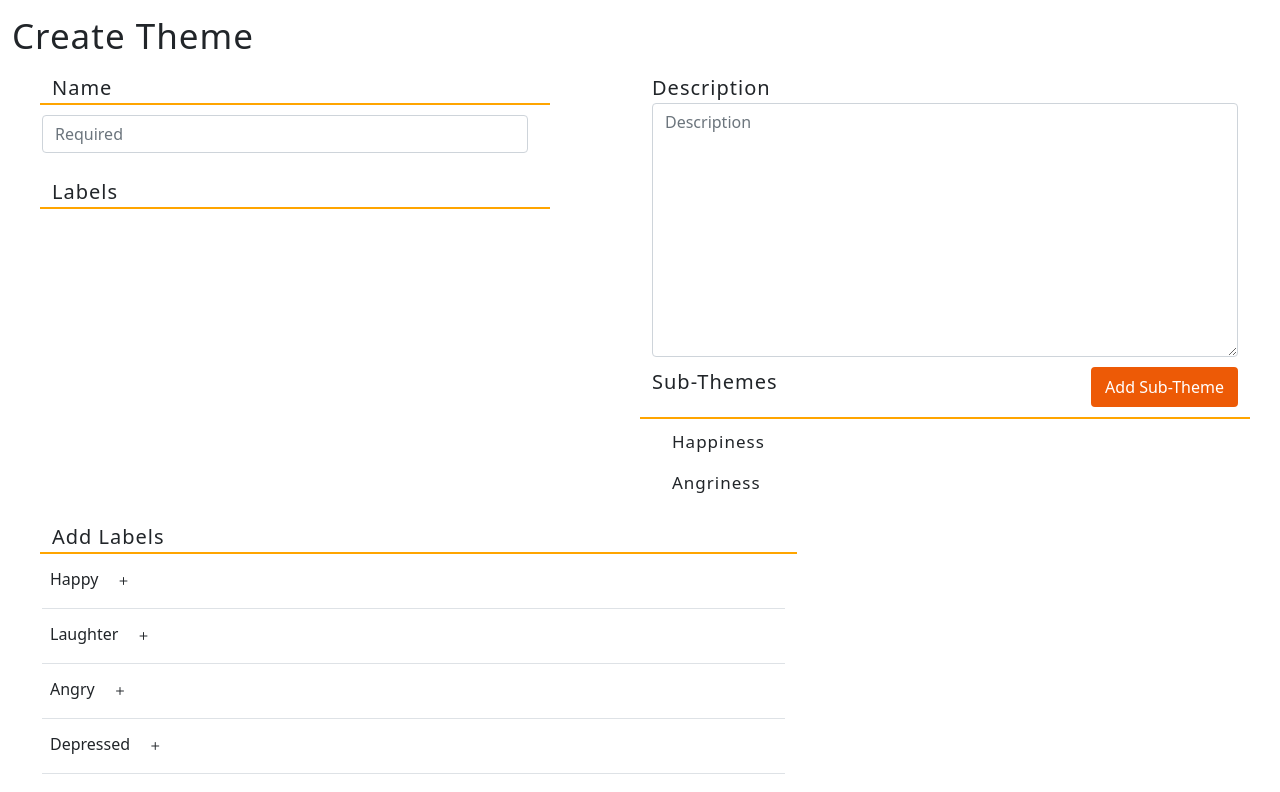
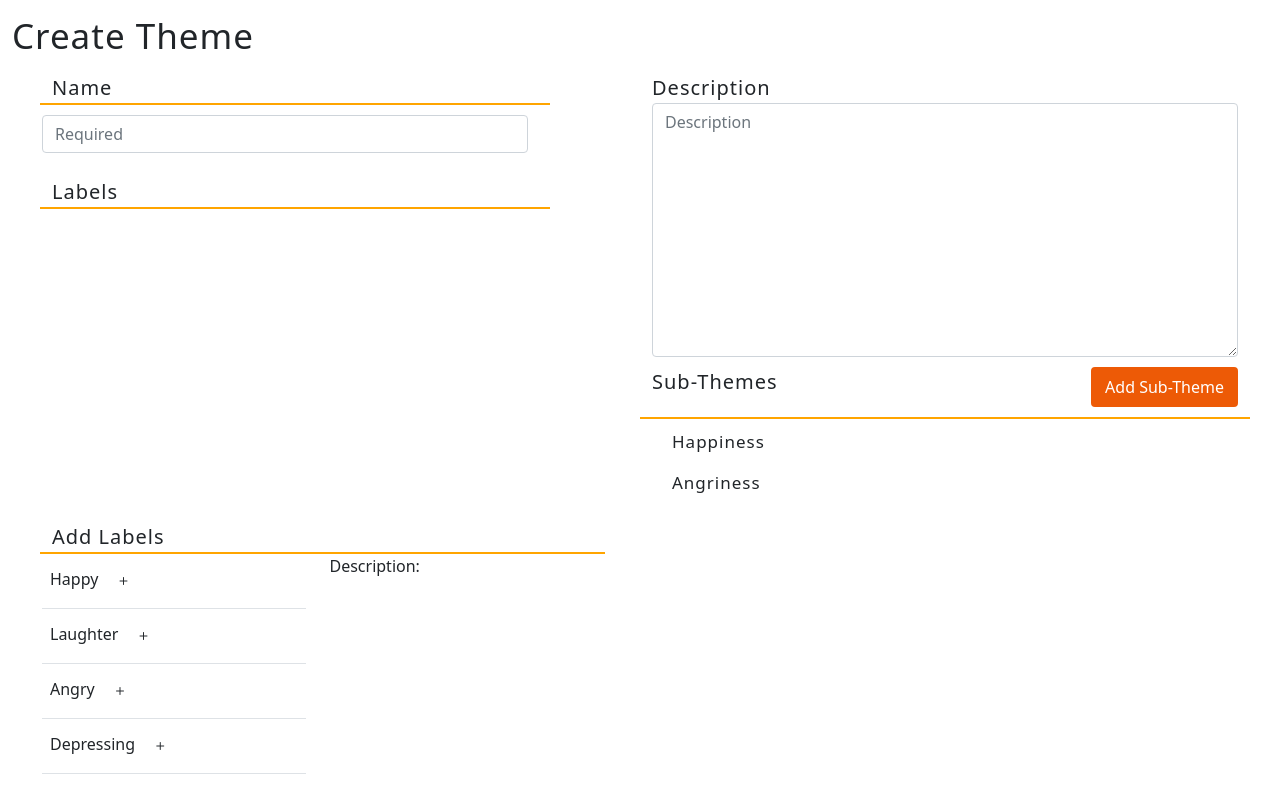
Before and after one commit to muctadir/lama, an Angular app in the folder frontend/: page /createTheme in a window 1280 px wide. Shown: the top 792 px of the page. Built offline with nearby package versions, Linux system fonts and the light colour scheme.

Commit message:
Add label now displays description

```diff
--- a/frontend/src/app/create-theme/create-theme.component.html
+++ b/frontend/src/app/create-theme/create-theme.component.html
@@ -72,7 +72,7 @@
 
     <!-- Page Bottom Half -->
     <div class="row"  id="bottomHalf">
-        <div class="col-8">
+        <div class="col-6">
              <!-- Add Labels Section -->
             <div class="row">
                 <div class="col" id="addLabels">
@@ -80,16 +80,16 @@
                 </div>
             </div>
             <div class="row">
-                <!-- Add Labels -->
+                <!-- Add Labels Left side -->
                 <!-- TODO Filtering and Searching -->
-                    <div class="col">
+                <div class="col-6">
                     <!-- Table for showing all labels -->
                     <table class="table table-hover">
                         <tbody>
-                                <tr *ngFor="let label of allLabels" (click)="displayDescription();">
+                            <tr *ngFor="let label of allLabels" (click)="displayDescription(label);">
                                 <td>
                                     <span>
-                                            {{label}}
+                                        {{label.labelName}}
                                     </span>
                                     <!--  Add label button -->
                                     <button class="btn" type="button"  id="addLabelsButton" (click)="addLabel(label)">
@@ -101,7 +101,14 @@
                             </tr>
                     </table>
                 </div>
+                 <!-- Add Labels right side -->
+                <div class="col-6">
+                    <p>Description:</p>
+                    <div *ngIf="selectedDescription != null">
+                        <p>{{selectedDescription}}</p>
                     </div>
                 </div>
             </div>
         </div>
+    </div>
+</div>
--- a/frontend/src/app/create-theme/create-theme.component.ts
+++ b/frontend/src/app/create-theme/create-theme.component.ts
@@ -8,7 +8,17 @@ import { Component, OnInit} from '@angular/core';
 export class CreateThemeComponent implements OnInit {
 
   //Hard Coded Labels
-  allLabels = ['Happy', 'Laughter', 'Angry', 'Depressed'];
+  allLabels = [{labelName:'Happy',
+                labelDescription:'This is happy'},
+                {labelName:'Laughter',
+                labelDescription:'This is laughter'},
+                {labelName:'Angry',
+                labelDescription:'This is anger'},
+                {labelName:'Depressing',
+                labelDescription:'This is depression'}];
+
+  //Selected Labels description
+  selectedDescription: String = '';
 
   // Labels Added
   addedLabels: String[] = [];
@@ -20,9 +30,14 @@ export class CreateThemeComponent implements OnInit {
 
   ngOnInit(): void {
   }
-
+  //Adds labels to added labels array.
   addLabel(label:any){
-    this.addedLabels.push(label)
+    for (var addedLabel of this.addedLabels){
+      if (addedLabel == label.labelName){
+        return;
+      }
+    }
+    this.addedLabels.push(label.labelName);
   }
 
   // Function for removing label
@@ -35,11 +50,12 @@ export class CreateThemeComponent implements OnInit {
       }
     });
   }
-  displayDescription(){
-    alert("Button has not been implemented yet.");
+  //Displays the description for selected label
+  displayDescription(label:any){
+    this.selectedDescription = label.labelDescription;
   }
 
-
+  // Filler for TODO functions
   notImplemented(): void {
     alert("Button has not been implemented yet.");
   }
```
Lines whose indentation alone changed are shown as unchanged.
